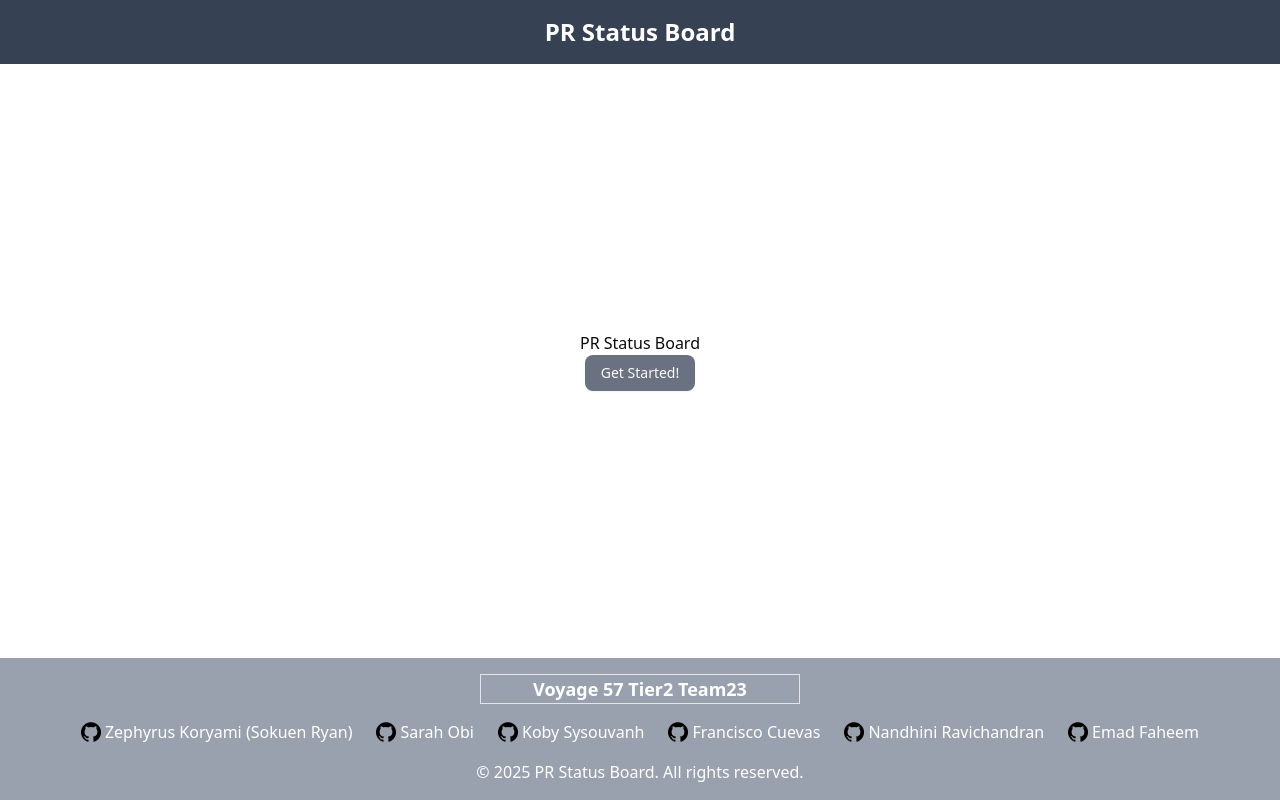
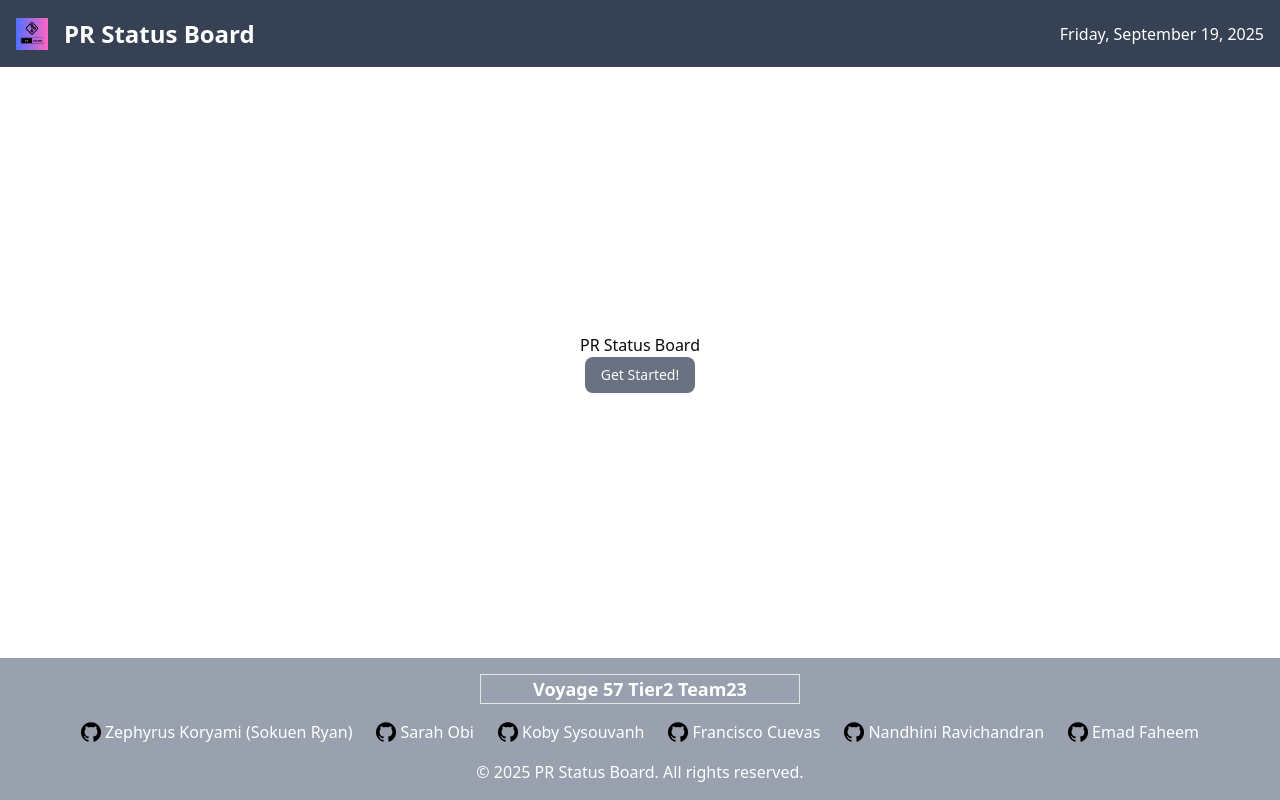
Before and after one commit to chingu-voyages/V57-tier2-team-23, a React (Vite) app: page / in a window 1280 px wide. Built offline with nearby package versions, Linux system fonts and the light colour scheme.

Commit message:
created the header backlog ticket complete with a super mediocre logo - will wait for designers to create the new one - name of app, and date display. We may want to change the format of the date display, please let me know what your feedback is on it.

```diff
--- a/src/components/Header.jsx
+++ b/src/components/Header.jsx
@@ -1,9 +1,30 @@
 import React from "react";
+import Logo from "../assets/images/logo.png";
 
 const Header = () => {
+  const handleReturnHome = () => {
+    window.location.href = "/";
+  }
+
+  const handleCurrentDay = new Date().toLocaleDateString("en-US", {
+    weekday: "long",
+    year: "numeric",
+    month: "long",
+    day: "numeric",
+  });
+
   return (
-    <header className="w-full p-4 bg-gray-700 text-white flex justify-center items-center">
-      <h1 className="text-2xl font-bold">PR Status Board</h1>
+    <header className="w-full h-20 p-4 bg-gray-700 text-white flex justify-center items-center">
+      <div className="absolute left-4 flex flex-row items-center cursor-pointer">
+        <img src={Logo} alt="Logo" className="h-8 mr-4" />
+        <h1 className="text-2xl font-bold" onClick={handleReturnHome}>PR Status Board</h1>
+      </div>
+
+      <div className="absolute right-4">
+        <div className="flex space-x-4">{handleCurrentDay}</div>
+      </div>
+
+
     </header>
   );
 };
```
Also changed, not shown: src/assets/images/logo.png (added).
